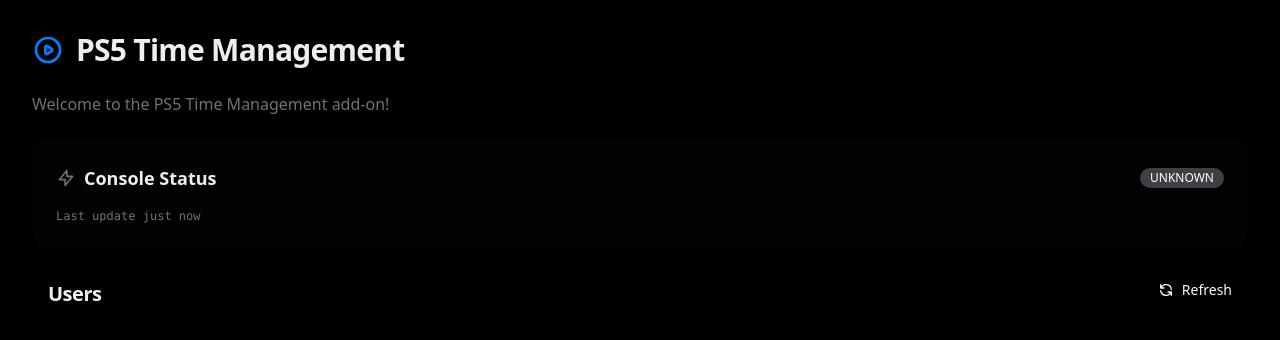
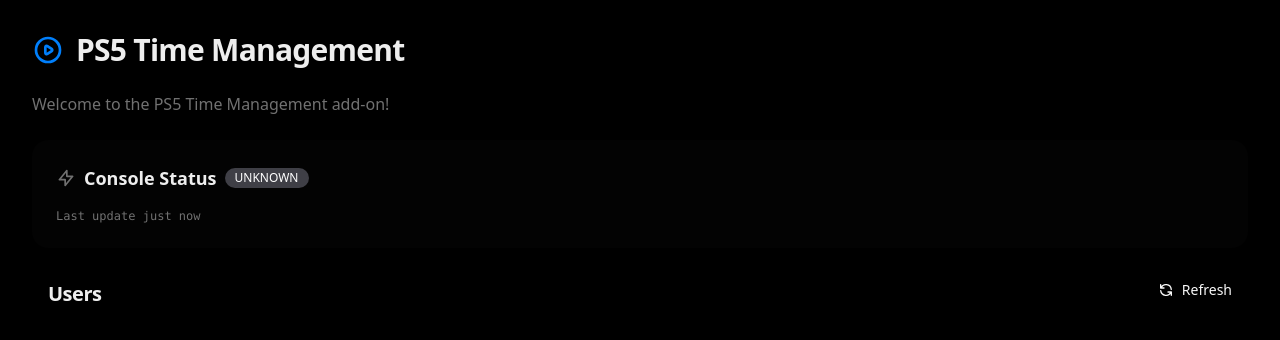
Before and after one commit to willcm/ps5-time-management, a Flask app: page / in a window 1280 px wide. Shown: the top 340 px of the page. Run offline with Flask 3, Linux system fonts and the light colour scheme; data that the repository does not hold is empty; style sheets or scripts are compiled from the project's sources; some libraries are stand-ins or nearby versions.

Commit message:
Console Status: place badge immediately after heading text; bump to v2.7.2

```diff
--- a/addons/ps5_time_management/config.yaml
+++ b/addons/ps5_time_management/config.yaml
@@ -1,5 +1,5 @@
 name: PS5 Time Management
-version: 2.7.1
+version: 2.7.2
 slug: ps5_time_management
 description: Track and manage PS5 playtime with user authentication, time limits, and parental controls
 url: https://github.com/willcm/ps5-time-management
--- a/addons/ps5_time_management/templates/index.html
+++ b/addons/ps5_time_management/templates/index.html
@@ -25,12 +25,10 @@
 
       <div class="bg-card rounded-2xl shadow-none p-6">
         <div class="pb-3">
-          <h2 class="flex items-center justify-between text-lg font-semibold">
-            <span class="flex items-center gap-2">
-              <svg class="h-5 w-5 text-muted-foreground" fill="none" stroke="currentColor" viewBox="0 0 24 24"><path stroke-linecap="round" stroke-linejoin="round" stroke-width="2" d="M13 10V3L4 14h7v7l9-11h-7z"/></svg>
-              Console Status
-            </span>
-            <span id="status-badge" class="bg-secondary/80 text-secondary-foreground font-medium text-xs px-2.5 py-0.5 rounded-full">Loading…</span>
+          <h2 class="flex items-center gap-2 text-lg font-semibold">
+            <svg class="h-5 w-5 text-muted-foreground" fill="none" stroke="currentColor" viewBox="0 0 24 24"><path stroke-linecap="round" stroke-linejoin="round" stroke-width="2" d="M13 10V3L4 14h7v7l9-11h-7z"/></svg>
+            Console Status
+            <span id="status-badge" class="ml-2 bg-secondary/80 text-secondary-foreground font-medium text-xs px-2.5 py-0.5 rounded-full">Loading…</span>
           </h2>
         </div>
         <div class="flex items-center gap-4">
```
